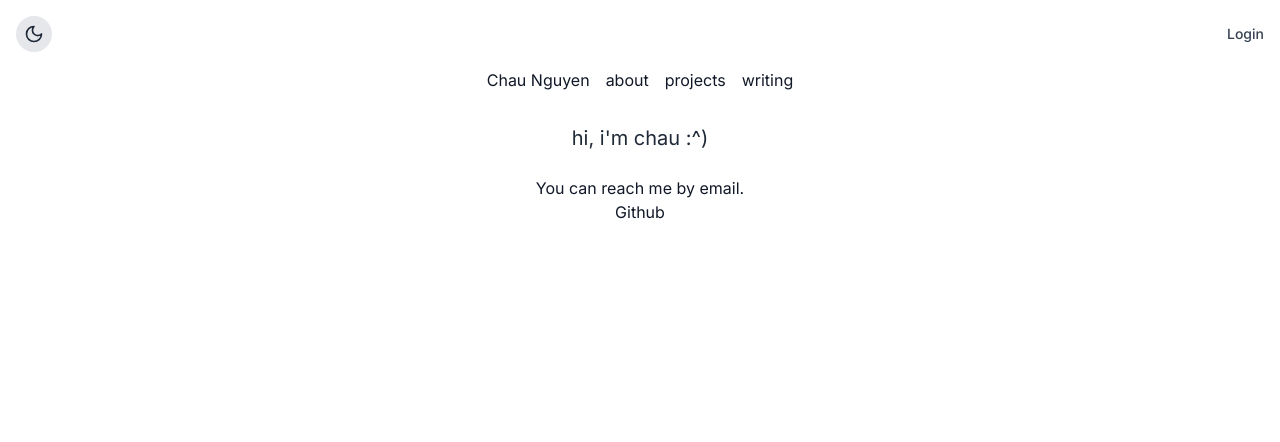
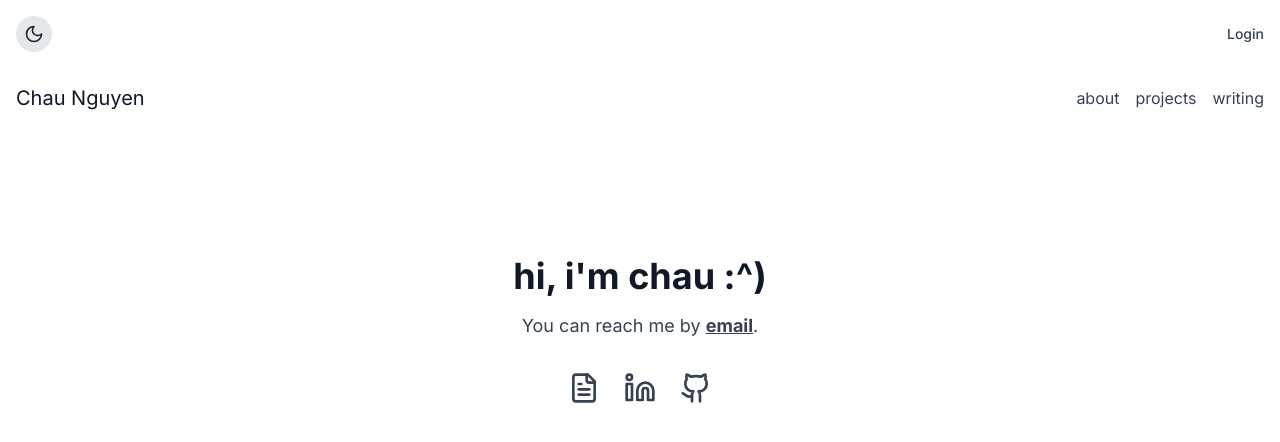
Before and after one commit to ChauPhucNguyen/myWebsite, a Next.js app: page / in a window 1280 px wide. Shown: the top 442 px of the page. Built offline with nearby package versions, Linux system fonts and the light colour scheme.

Commit message:
finished implementing all features, need to fix resume download

```diff
--- a/app/about/page.tsx
+++ b/app/about/page.tsx
@@ -2,13 +2,13 @@ export default function About() {
     return(
         <div>
             <h1 className="text-2xl font-bold mb-4 text-gray-900 dark:text-gray-100">
-                About
+                About me
             </h1>
             <p className="mb-4 text-gray-800 dark:text-gray-200">
-                Lorem ipsum, dolor sit amet consectetur adipisicing elit. Harum ipsam sunt excepturi repellat earum, aperiam dolorum alias dicta magni, placeat minus unde ipsa inventore, quasi tenetur! Tempora earum consequatur vitae.
+                I live in Texas.
             </p>
             <p className="mb-4 text-gray-800 dark:text-gray-200">
-                My skills include:
+                Cool stuff I think you should check out:
             </p>
             <ul className="list-disc list-inside mb-4 text-gray-800 dark:text-gray-200">
                 <li>skill 1</li>
@@ -16,8 +16,9 @@ export default function About() {
                 <li>skill 3</li>
                 <li>skill 4</li>
             </ul>
+
             <p className="text-gray-800 dark:text-gray-200">
-                When I'm not coding I am reading.
+            Twenty years from now you will be more disappointed by the things you didn’t do than by the ones you did do. So throw off the bowlines. Sail away from the safe harbor. Catch the trade winds in your sails. Explore. Dream. Discover.
             </p>
         </div>
     )
--- a/app/admin/page.tsx
+++ b/app/admin/page.tsx
@@ -43,7 +43,7 @@ export default function Admin() {
 
     return (
         <div className="max-w-2xl mx-auto p-4">
-            <h1 className="text-2xl font-bold mb-5 text-gray-900 dark:text-gray-300">create new blog post</h1>
+            <h1 className="text-2xl font-bold mb-5 text-gray-900 dark:text-gray-300">New Blog</h1>
             <form onSubmit={handleSubmit} className="space-y-4">
                 <div>
                     <label htmlFor="title" className="block text-sm font medium text-gray-700 dark:text-gray-300">Title</label>
--- /dev/null
+++ b/app/api/posts/[id]/route.ts
@@ -0,0 +1,29 @@
+import { NextResponse } from 'next/server'
+import pool from '@/lib/db'
+
+export async function GET(
+    request: Request,
+    { params }: { params: { id: string } }
+) {
+    try {
+        const result = await pool.query(
+            'SELECT * FROM posts WHERE id = $1',
+            [params.id]
+        )
+
+        if (result.rows.length === 0) {
+            return NextResponse.json(
+                { error: 'Post not found' },
+                { status: 404 }
+            )
+        }
+
+        return NextResponse.json(result.rows[0])
+    } catch (error) {
+        console.error('Error fetching post:', error)
+        return NextResponse.json(
+            { error: 'Failed to fetch post' },
+            { status: 500 }
+        )
+    }
+}
--- a/app/api/posts/route.ts
+++ b/app/api/posts/route.ts
@@ -1,23 +1,33 @@
 import { NextResponse } from 'next/server'
 import pool from '@/lib/db'
 
-export async function GET() {
-  try{
-    const result = await pool.query('SELECT * FROM posts ORDER BY created_at DESC')
+export async function GET(request: Request) {
+  try {
+    const { searchParams } = new URL(request.url)
+    const sort = searchParams.get('sort') || 'desc'
+
+    const result = await pool.query(
+      `SELECT * FROM posts ORDER BY created_at ${sort === 'desc' ? 'DESC' : 'ASC'}`
+    )
     return NextResponse.json(result.rows)
   } catch (error) {
-    return NextResponse.json({error: 'Failed to fetch posts'})
+    console.error('Error fetching posts:', error)
+    return NextResponse.json({ error: 'Failed to fetch posts' }, { status: 500 })
   }
 }
 
 export async function POST(request: Request) {
-  try{
-    const {title, description, content} = await request.json()
-    const result = await pool.query('INSERT INTO posts (title, description, content, created_at) VALUES ($1, $2, $3, NOW()) RETURNING *', [title, description,])
+  try {
+    const { title, description, content } = await request.json()
+
+    const result = await pool.query(
+      'INSERT INTO posts (title, description, content, created_at) VALUES ($1, $2, $3, NOW()) RETURNING *',
+      [title, description, content]  // Matches your table column order
+    )
 
     return NextResponse.json(result.rows[0])
   } catch (error) {
-    return NextResponse.json({error: 'Failed to create post'}, {status: 500})
+    console.error('Error creating post:', error)
+    return NextResponse.json({ error: 'Failed to create post' }, { status: 500 })
   }
-
 }
--- a/app/blog/[id]/page.tsx
+++ b/app/blog/[id]/page.tsx
@@ -1,29 +1,31 @@
 async function getPost(id: string) {
-    const response = await fetch(`${process.env.NEXT_PUBLIC_API_URL}/api/posts`)
+    const response = await fetch(`http://localhost:3000/api/posts/${id}`, {
+        cache: 'no-store'
+    })
     if (!response.ok) {
-        throw new Error('Failed to fetch post')
+        return null
     }
-    const posts = await response.json()
-    return posts.find((post: any) => post.id.toString() === id)
+    return response.json()
 }
 
-export default async function BlogPost({params}: {params: {id: string}}) {
+export default async function BlogPost({ params }: { params: { id: string } }) {
     const post = await getPost(params.id)
 
-    if(!post) {
+    if (!post) {
         return <div>Post not found</div>
     }
 
     return (
-        <div className="max-w-2xl mx-auto mt-10">
-            <h1 className="text-3xl font-bold mb-4 text-gray-900 dark:text-gray-100">{post.title}</h1>
-            <p className="text-gray-500 dark:text-gray-400 mb-2">{post.date}</p>
-            <p className="mb-2 text-gray-800 dark:text-gray-200">{post.description}</p>
+        <article className="max-w-2xl mx-auto p-4">
+            <h1 className="text-3xl font-bold mb-4 text-gray-900 dark:text-gray-100">
+                {post.title}
+            </h1>
+            <p className="text-gray-500 dark:text-gray-400 mb-4">
+                {new Date(post.created_at).toLocaleDateString()}
+            </p>
             <div className="prose dark:prose-invert">
-                {post.content.split('\n').map((paragraph: string, index: number) => (
-                    <p key={index} className="mb-4">{paragraph}</p>
-                ))}
+                {post.content}
             </div>
-        </div>
+        </article>
     )
 }
--- a/app/blog/page.tsx
+++ b/app/blog/page.tsx
@@ -1,24 +1,52 @@
+'use client'
+import { useState, useEffect } from 'react'
 import Link from 'next/link'
 
-async function getPosts() {
-    const response = await fetch('/api/posts')
+async function getPosts(sortOrder: 'asc' | 'desc') {
+    const response = await fetch(`http://localhost:3000/api/posts?sort=${sortOrder}`, {
+        cache: 'no-store'
+    })
     if (!response.ok) {
         throw new Error('Failed to fetch posts')
     }
     return response.json()
 }
 
-export default async function Blog() {
-    const posts = await getPosts()
+export default function Blog() {
+    const [posts, setPosts] = useState<any[]>([])
+    const [sortOrder, setSortOrder] = useState<'asc' | 'desc'>('desc')
+
+    useEffect(() => {
+        getPosts(sortOrder).then(setPosts)
+    }, [])
+
+    const handleSort = async (order: 'asc' | 'desc') => {
+        setSortOrder(order)
+        const newPosts = await getPosts(order)
+        setPosts(newPosts)
+    }
 
     return (
         <div>
-        <h1 className="text-3xl font-bold mb-4 text-gray-900 dark:text-gray-100">Blog</h1>
+            <div className="flex justify-between items-center mb-6">
+                <h1 className="text-3xl font-bold text-gray dark:text-gray-100">Things On My Mind</h1>
+                <div className="flex items-center space-x-2">
+                    <span className="text-gray-700 dark:text-gray-300">Sort by:</span>
+                    <select
+                        value={sortOrder}
+                        onChange={(e) => handleSort(e.target.value as 'asc' | 'desc')}
+                        className="bg-white dark:bg-gray-800 border border-gray-300 dark:border-gray-700 rounded-md px-2 py-1"
+                    >
+                        <option value="desc">Newest</option>
+                        <option value="asc">Oldest</option>
+                    </select>
+                </div>
+            </div>
             <div className="space-y-4">
                 {posts.map((post: any) => (
                     <div key={post.id} className="border border-gray-300 dark:border-gray-700 p-4 rounded-lg bg-white dark:bg-gray-800">
                         <h2 className="text-xl font-semibold mb-2 text-gray-900 dark:text-gray-100">{post.title}</h2>
-              <p className="text-gray-500 dark:text-gray-400 mb-2">{post.date}</p>
+                        <p className="text-gray-500 dark:text-gray-400 mb-2">{new Date(post.created_at).toLocaleDateString()}</p>
                         <p className="mb-2 text-gray-800 dark:text-gray-200">{post.description}</p>
                         <Link href={`/blog/${post.id}`} className="text-blue-500 hover:underline dark:text-blue-400">
                             Read more
--- a/app/components/auth-button.tsx
+++ b/app/components/auth-button.tsx
@@ -3,21 +3,22 @@ import Link from 'next/link'
 import {useEffect, useState} from 'react'
 import {useRouter} from 'next/navigation'
 
-const authButton = () => {
+const AuthButton = () => {
     const [isLoggedIn, setIsLoggedIn] = useState(false)
     const router = useRouter()
 
     useEffect(() => {
-        const checkLoginStatus = () => {
-            setIsLoggedIn(localStorage.getItem('isLoggedIn') === 'true')
-        }
         checkLoginStatus()
-        window.addEventListener('storage', checkLoginStatus)
 
-        return () => {
-            window.removeEventListener('storage', checkLoginStatus)
-        }
+        const interval = setInterval(checkLoginStatus, 1000)
+
+        return () => clearInterval(interval)
     }, [])
+
+    const checkLoginStatus = () => {
+        const loginStatus = localStorage.getItem('isLoggedIn') === 'true'
+        setIsLoggedIn(loginStatus)
+    }
 
     const handleLogout = () => {
         localStorage.removeItem('isLoggedIn')
@@ -27,24 +28,22 @@ const authButton = () => {
 
     return (
         <div className="flex space-x-2">
-            {
-                isLoggedIn ? (
-                    <>
+            {isLoggedIn ? (
+                <>
                     <Link href="/admin" className="text-sm font-medium text-gray-700 dark:text-gray-300 hover:text-gray-900 dark:hover:text-gray-100">
                         New Blog
                     </Link>
                     <button onClick={handleLogout} className="text-sm font-medium text-gray-700 dark:text-gray-300 hover:text-gray-900 dark:hover:text-gray-100">
                         Logout
                     </button>
-                    </>
-                ) : (
-                    <Link href="/login" className="text-sm font-medium text-gray-700 dark:text-gray-300 hover:text-gray-900 dark:hover:text-gray-100">
-                        Login
-                    </Link>
-                )
-            }
+                </>
+            ) : (
+                <Link href="/login" className="text-sm font-medium text-gray-700 dark:text-gray-300 hover:text-gray-900 dark:hover:text-gray-100">
+                    Login
+                </Link>
+            )}
         </div>
     )
 }
 
-export default authButton
+export default AuthButton
--- a/app/components/nav.tsx
+++ b/app/components/nav.tsx
@@ -1,16 +1,47 @@
+'use client'
 import Link from 'next/link'
+import { usePathname } from 'next/navigation'
 
 const Nav = () => {
-  return (
-    <nav>
-      <ul className="flex space-x-4 justify-center items-center">
-        <li><Link href="/" className="hover:text-gray-600 dark:hover:text-gray-300">Chau Nguyen</Link></li>
-        <li><Link href="/about" className="hover:text-gray-600 dark:hover:text-gray-300">about</Link></li>
-        <li><Link href="/projects" className="hover:text-gray-600 dark:hover:text-gray-300">projects</Link></li>
-        <li><Link href="/blog" className="hover:text-gray-600 dark:hover:text-gray-300">writing</Link></li>
-      </ul>
-    </nav>
-  )
+    const pathname = usePathname()
+
+    const getTitle = () => {
+        switch (pathname) {
+            case '/about':
+                return 'Chau Nguyen — About'
+            case '/projects':
+                return 'Chau Nguyen — Projects'
+            case '/blog':
+                return 'Chau Nguyen — Writing'
+            default:
+                return 'Chau Nguyen'
+        }
+    }
+
+    return (
+        <nav className="w-full">
+            <div className="container mx-auto px-4 py-4">
+                <div className="flex justify-between items-center">
+                    <div>
+                        <Link href="/" className="text-xl text-gray-900 dark:text-gray-100">
+                            {getTitle()}
+                        </Link>
+                    </div>
+                    <div className="flex space-x-4">
+                        <Link href="/about" className="text-gray-700 dark:text-gray-300 hover:text-gray-900 dark:hover:text-gray-100">
+                            about
+                        </Link>
+                        <Link href="/projects" className="text-gray-700 dark:text-gray-300 hover:text-gray-900 dark:hover:text-gray-100">
+                            projects
+                        </Link>
+                        <Link href="/blog" className="text-gray-700 dark:text-gray-300 hover:text-gray-900 dark:hover:text-gray-100">
+                            writing
+                        </Link>
+                    </div>
+                </div>
+            </div>
+        </nav>
+    )
 }
 
 export default Nav
--- a/app/data/db.json
+++ /dev/null
@@ -1,9 +0,0 @@
-{
-    "users": [
-        {
-            "username": "chauvvvvv",
-            "password": "100501chau"
-
-        }
-    ]
-}
--- a/app/layout.tsx
+++ b/app/layout.tsx
@@ -1,4 +1,3 @@
-
 import './globals.css'
 import { Inter } from 'next/font/google'
 import dynamic from 'next/dynamic'
@@ -19,7 +18,17 @@ export default function RootLayout({
   children: React.ReactNode
 }) {
   return (
-    <html lang="en">
+    <html lang="en" suppressHydrationWarning>
+      <head>
+        <script dangerouslySetInnerHTML={{
+          __html: `
+            if (localStorage.getItem('darkMode') === 'true' ||
+                (!localStorage.getItem('darkMode') && window.matchMedia('(prefers-color-scheme: dark)').matches)) {
+              document.documentElement.classList.add('dark')
+            }
+          `
+        }} />
+      </head>
       <body className={`${inter.className} bg-white dark:bg-gray-900 text-gray-900 dark:text-gray-100 transition-colors duration-300`}>
         <div className="flex justify-between items-center p-4">
           <DarkModeToggle />
--- a/app/page.tsx
+++ b/app/page.tsx
@@ -1,20 +1,60 @@
-import { FileCode, Github, Linkedin } from 'lucide-react'
+'use client'
+import { FileText, Linkedin, Github } from 'lucide-react'
 
 export default function Home() {
   return (
-    <div>
+    <main className="flex min-h-screen flex-col items-center p-24 space-y-8">
       <div className="text-center">
-        <p className="text-xl text-gray-800 dark:text-gray-200">
+        <h1 className="text-4xl font-bold mb-4 text-gray-900 dark:text-gray-100">
           hi, i'm chau :^)
-        </p>
-        <br></br>
-        <p>
-          You can reach me by <a href="mailto:chaunguyenvvvvv@gmail.com">email</a>.
+        </h1>
+        <p className="text-lg text-gray-700 dark:text-gray-300">
+          You can reach me by <a href="mailto:chauvnguyen2003@gmail.com" className="font-bold underline">email</a>.
         </p>
       </div>
-      <div className="text-center">
-        <a href="https://github.com/ChauPhucNguyen" target="_blank" rel="noopener noreferrer">Github</a>
+
+      <div className="flex space-x-6">
+        <a
+          href="/current_resume.pdf"
+          className="relative group"
+          download="current_resume.pdf"
+        >
+          <FileText className="w-8 h-8 text-gray-700 dark:text-gray-300 hover:text-blue-500 dark:hover:text-blue-400 transition-colors" />
+          <span className="absolute -bottom-10 left-1/2 transform -translate-x-1/2
+            hidden group-hover:block bg-gray-800 text-white text-sm py-1 px-2 rounded
+            whitespace-nowrap">
+            here's my resume
+          </span>
+        </a>
+
+        <a
+          href="https://www.linkedin.com/in/chauphucnguyen"
+          className="relative group"
+          target="_blank"
+          rel="noopener noreferrer"
+        >
+          <Linkedin className="w-8 h-8 text-gray-700 dark:text-gray-300 hover:text-blue-500 dark:hover:text-blue-400 transition-colors" />
+          <span className="absolute -bottom-10 left-1/2 transform -translate-x-1/2
+            hidden group-hover:block bg-gray-800 text-white text-sm py-1 px-2 rounded
+            whitespace-nowrap">
+            connect with me on linkedin
+          </span>
+        </a>
+
+        <a
+          href="https://github.com/ChauPhucNguyen"
+          className="relative group"
+          target="_blank"
+          rel="noopener noreferrer"
+        >
+          <Github className="w-8 h-8 text-gray-700 dark:text-gray-300 hover:text-blue-500 dark:hover:text-blue-400 transition-colors" />
+          <span className="absolute -bottom-10 left-1/2 transform -translate-x-1/2
+            hidden group-hover:block bg-gray-800 text-white text-sm py-1 px-2 rounded
+            whitespace-nowrap">
+            check out my github
+          </span>
+        </a>
       </div>
-    </div>
+    </main>
   )
 }
```
Lines whose indentation alone changed are shown as unchanged.
